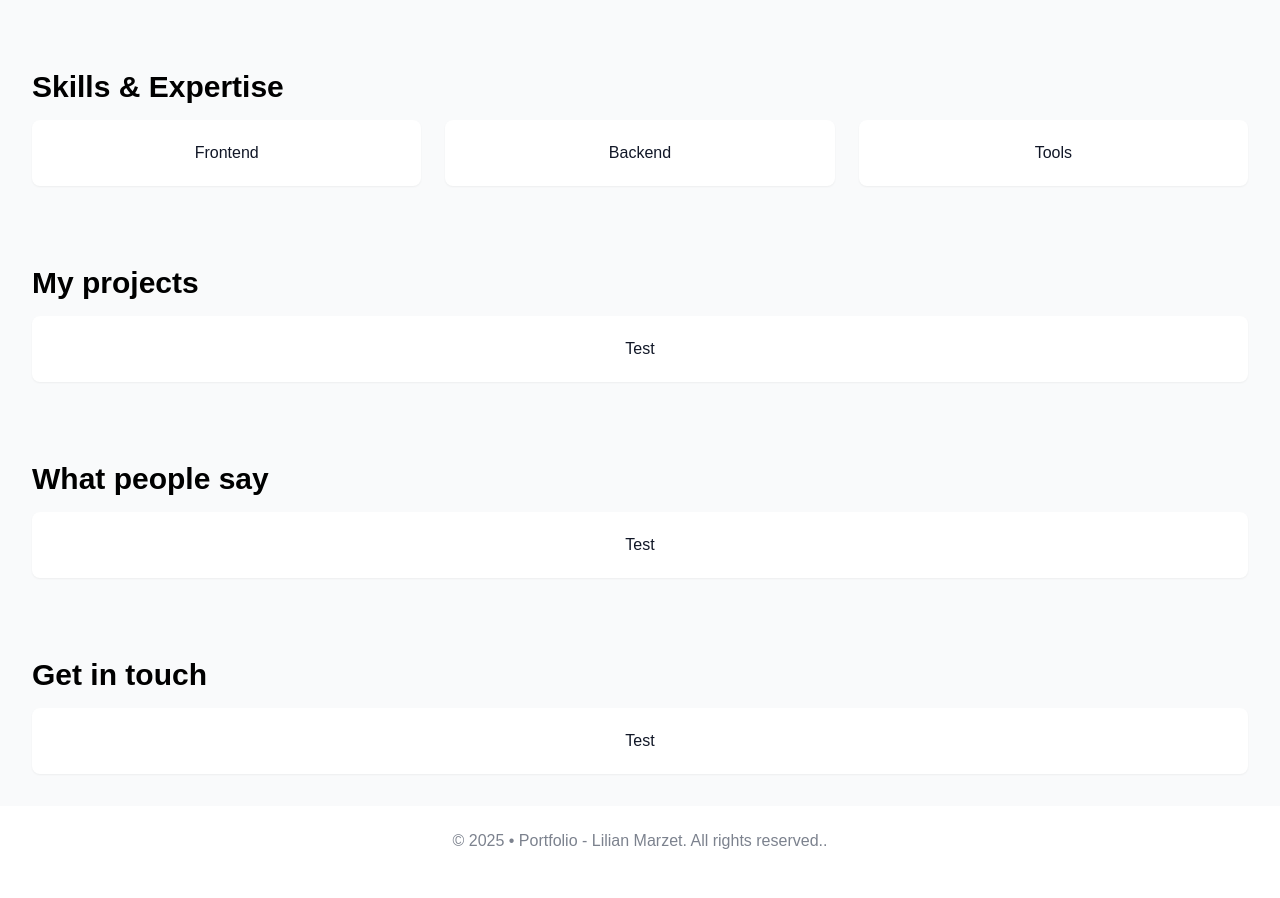
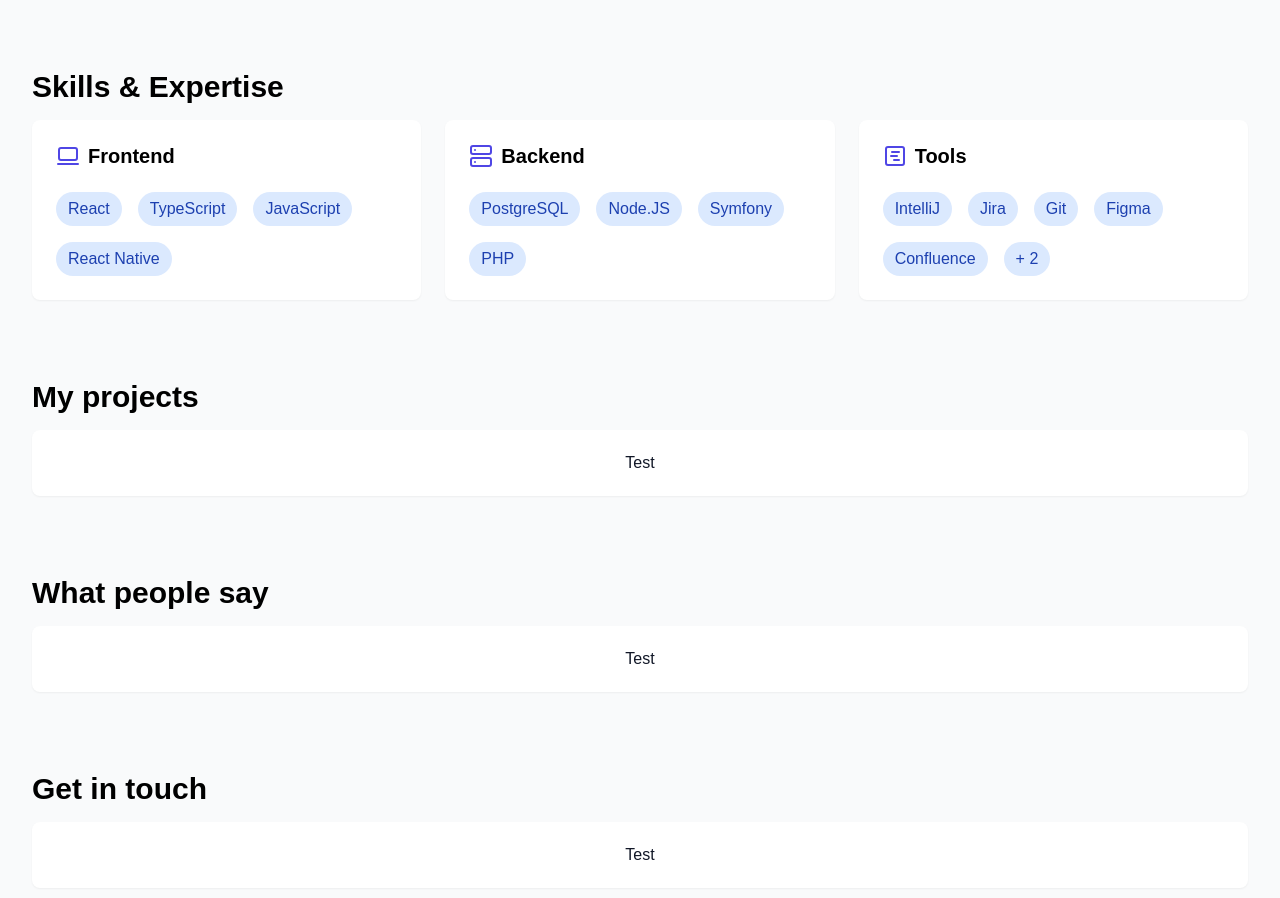
Before and after one commit to LilianMrzt/portfolio-react, a React (Create React App) app: page / in a window 1280 px wide. Shown: the part 1440-2338 px from the top of the page. Before the commit the page ends 2316 px from the top, so only its background shows below. Built offline with nearby package versions, Linux system fonts and the light colour scheme.

Commit message:
[FEAT] Ajout d'une section pour les skills sur le home Screen

```diff
--- /dev/null
+++ b/src/interfaces/components/blocs/views/landing-screen/skills-section/components/SkillCardHomeScreenProps.ts
@@ -0,0 +1,8 @@
+import { type ReactElement } from 'react'
+import { type SkillObject } from '@interfaces/objects/front-objects/SkillObject'
+
+export interface SkillCardHomeScreenProps {
+    icon: ReactElement
+    title: string
+    skills: SkillObject[]
+}
--- /dev/null
+++ b/src/interfaces/components/blocs/views/landing-screen/skills-section/components/SkillIndicatorProps.ts
@@ -0,0 +1,3 @@
+export interface SkillIndicatorProps {
+    label: string
+}
--- a/src/interfaces/components/common/CardProps.ts
+++ b/src/interfaces/components/common/CardProps.ts
@@ -3,4 +3,6 @@ import { type CSSProperties, type ReactNode } from 'react'
 export interface CardProps {
     children: ReactNode
     padding?: CSSProperties['padding']
+    gap?: CSSProperties['gap']
+    justifyContent?: CSSProperties['justifyContent']
 }
--- a/src/interfaces/components/common/layout/RowProps.ts
+++ b/src/interfaces/components/common/layout/RowProps.ts
@@ -7,4 +7,5 @@ export interface RowProps {
     justifyContent?: CSSProperties['justifyContent']
     gap?: CSSProperties['gap']
     width?: CSSProperties['width']
+    flexWrap?: CSSProperties['flexWrap']
 }
--- a/src/ui/components/blocs/views/landing-screen/AboutMeSection.tsx
+++ b/src/ui/components/blocs/views/landing-screen/AboutMeSection.tsx
@@ -27,6 +27,7 @@ const AboutMeSection = (): ReactNode => {
                 <Row
                     gap={64}
                     width={'100%'}
+                    flexWrap={width < screenSizes.screenM ? 'wrap' : 'nowrap'}
                 >
                     <Column
                         gap={32}
--- a/src/ui/components/blocs/views/landing-screen/skills-section/SkillsSection.tsx
+++ b/src/ui/components/blocs/views/landing-screen/skills-section/SkillsSection.tsx
@@ -1,33 +1,45 @@
 import React, { type ReactNode } from 'react'
 import Section from '@components/common/layout/Section'
-import Text from '@components/common/text/Text'
 import Grid from '@components/common/layout/Grid'
-import Card from '@components/common/Card'
+import SkillCardHomeScreen from '@components/blocs/views/landing-screen/skills-section/components/SkillCardHomeScreen'
+import { BackEndIcon, FrontEndIcon, ToolsIcon } from '@resources/Icons'
+import { type SkillObject } from '@interfaces/objects/front-objects/SkillObject'
+import { useTranslation } from '@hooks/TranslatonContext'
+import frFrontEndSkills from '@fixtures/skills/front-end/fr.json'
+import enFrontEndSkills from '@fixtures/skills/front-end/en.json'
+import frBackEndSkills from '@fixtures/skills/back-end/fr.json'
+import enBackEndSkills from '@fixtures/skills/back-end/en.json'
+import frToolsSkills from '@fixtures/skills/tools/fr.json'
+import enToolsSkills from '@fixtures/skills/tools/en.json'
 
 const SkillsSection = (): ReactNode => {
+    const { language } = useTranslation()
+
+    const frontEndSkills = language === 'fr' ? frFrontEndSkills : enFrontEndSkills
+    const backEndSkills = language === 'fr' ? frBackEndSkills : enBackEndSkills
+    const toolsSkills = language === 'fr' ? frToolsSkills : enToolsSkills
+
     return (
         <Section
             label={'Skills & Expertise'}
             id={'skill-section'}
         >
             <Grid>
-                <Card>
-                    <Text>
-                        Frontend
-                    </Text>
-                </Card>
-                <Card>
-                    <Text>
-                        Backend
-                    </Text>
-
-                </Card>
-                <Card>
-                    <Text>
-                        Tools
-                    </Text>
-
-                </Card>
+                <SkillCardHomeScreen
+                    title={'Frontend'}
+                    icon={<FrontEndIcon/>}
+                    skills={frontEndSkills as SkillObject[]}
+                />
+                <SkillCardHomeScreen
+                    title={'Backend'}
+                    icon={<BackEndIcon/>}
+                    skills={backEndSkills as SkillObject[]}
+                />
+                <SkillCardHomeScreen
+                    title={'Tools'}
+                    icon={<ToolsIcon/>}
+                    skills={toolsSkills as SkillObject[]}
+                />
             </Grid>
         </Section>
     )
--- /dev/null
+++ b/src/ui/components/blocs/views/landing-screen/skills-section/components/SkillCardHomeScreen.tsx
@@ -0,0 +1,62 @@
+import React, { type FC, type ReactNode } from 'react'
+import Card from '@components/common/Card'
+import Icon from '@components/common/resources/Icon'
+import theme from '@constants/Theme'
+import SubTitle from '@components/common/text/SubTitle'
+import Row from '@components/common/layout/Row'
+import {
+    type SkillCardHomeScreenProps
+} from '@interfaces/components/blocs/views/landing-screen/skills-section/components/SkillCardHomeScreenProps'
+import SkillIndicator from '@components/blocs/views/landing-screen/skills-section/components/SkillIndicator'
+
+const SkillCardHomeScreen: FC<SkillCardHomeScreenProps> = ({
+    icon,
+    title,
+    skills
+}): ReactNode => {
+    const sortedSkills = [...skills].sort((a, b) => b.mastery - a.mastery)
+    const displayedSkills = sortedSkills.slice(0, 5)
+    const remainingSkills = skills.length <= 5 ? 0 : skills.length - displayedSkills.length
+
+    return (
+        <Card
+            gap={24}
+            justifyContent={'start'}
+        >
+            <Row
+                gap={8}
+                width={'100%'}
+                justifyContent={'start'}
+            >
+                <Icon
+                    color={theme.primary}
+                >
+                    {icon}
+                </Icon>
+                <SubTitle
+                    fontSize={20}
+                >
+                    {title}
+                </SubTitle>
+            </Row>
+            <Row
+                flexWrap={'wrap'}
+                justifyContent={'start'}
+            >
+                {displayedSkills.map((skill, index) => (
+                    <SkillIndicator
+                        key={index}
+                        label={skill.label}
+                    />
+                ))}
+                {skills.length > 4 && (
+                    <SkillIndicator
+                        label={`+ ${remainingSkills}`}
+                    />
+                )}
+            </Row>
+        </Card>
+    )
+}
+
+export default SkillCardHomeScreen
--- /dev/null
+++ b/src/ui/components/blocs/views/landing-screen/skills-section/components/SkillIndicator.tsx
@@ -0,0 +1,26 @@
+import React, { type FC, type ReactNode } from 'react'
+import Text from '@components/common/text/Text'
+import {
+    type SkillIndicatorProps
+} from '@interfaces/components/blocs/views/landing-screen/skills-section/components/SkillIndicatorProps'
+import './skill-indicator.css'
+import Row from '@components/common/layout/Row'
+import theme from '@constants/Theme'
+
+const SkillIndicator: FC<SkillIndicatorProps> = ({
+    label
+}): ReactNode => {
+    return (
+        <Row
+            className={'skill-indicator'}
+        >
+            <Text
+                color={theme.onBlue}
+            >
+                {label}
+            </Text>
+        </Row>
+    )
+}
+
+export default SkillIndicator
--- /dev/null
+++ b/src/ui/components/blocs/views/landing-screen/skills-section/components/skill-indicator.css
@@ -0,0 +1,6 @@
+.skill-indicator {
+    padding: 8px 12px;
+    background-color: var(--blue);
+    border-radius: 20px;
+    width: fit-content;
+}
--- a/src/ui/components/common/Card.tsx
+++ b/src/ui/components/common/Card.tsx
@@ -5,12 +5,16 @@ import Column from '@components/common/layout/Column'
 
 const Card: FC<CardProps> = ({
     children,
-    padding = 24
+    padding = 24,
+    gap,
+    justifyContent
 }): ReactNode => {
     return (
         <Column
             className={'card'}
             padding={padding}
+            gap={gap}
+            justifyContent={justifyContent}
         >
             {children}
         </Column>
--- a/src/ui/components/common/layout/Row.tsx
+++ b/src/ui/components/common/layout/Row.tsx
@@ -8,7 +8,8 @@ const Row: FC<RowProps> = ({
     justifyContent = 'center',
     alignItems = 'center',
     width = 'fit-content',
-    gap = 16
+    gap = 16,
+    flexWrap = 'nowrap'
 }) => {
     return (
         <div
@@ -17,7 +18,8 @@ const Row: FC<RowProps> = ({
                 alignItems,
                 justifyContent,
                 gap,
-                width
+                width,
+                flexWrap: flexWrap as any
             }}
         >
             {children}
--- a/src/ui/components/common/layout/row.css
+++ b/src/ui/components/common/layout/row.css
@@ -3,11 +3,4 @@
     flex-direction: row;
     align-items: center;
     justify-content: center;
-    flex-wrap: nowrap;
 }
-
-@media (max-width: 1024px) {
-    .row {
-        flex-wrap: wrap;
-    }
-}
```
